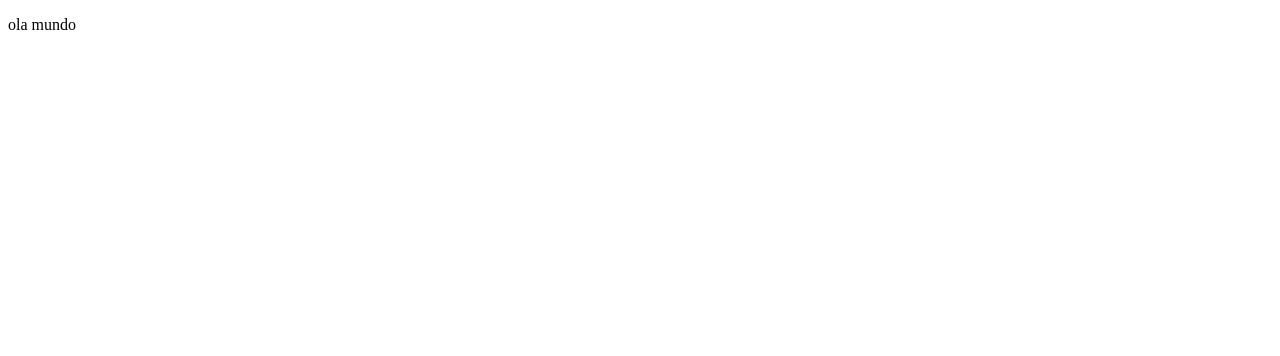
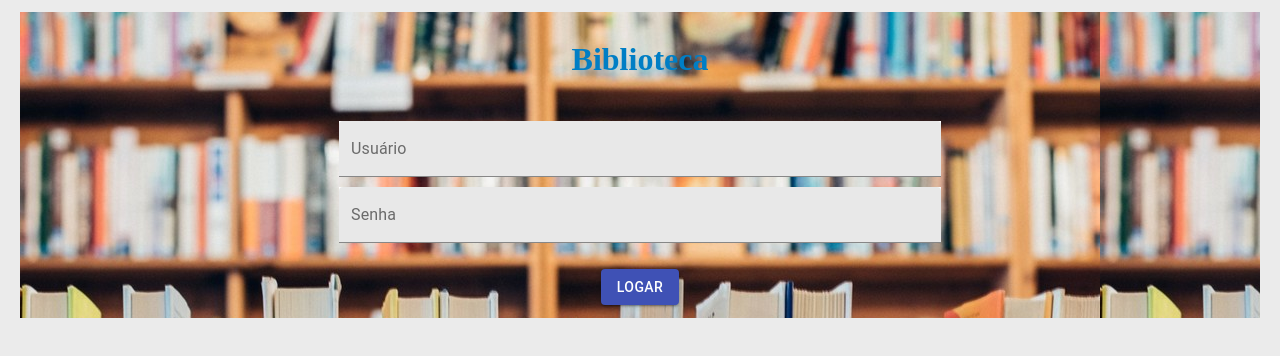
Before and after one commit to guimarcel/Estudos, a Next.js app: page / in a window 1280 px wide. Shown: the top 356 px of the page. Built offline with nearby package versions, Linux system fonts and the light colour scheme.

Commit message:
feat: created page login and redirect to page usuarios

```diff
--- a/components/login.js
+++ b/components/login.js
@@ -0,0 +1,58 @@
+import React, { useState, useEffect } from 'react'
+import Grid from '@material-ui/core/Grid'
+import { Button } from '@material-ui/core'
+import Paper from '@material-ui/core/Paper'
+import { TextField } from '@material-ui/core'
+import { useRouter } from 'next/router'
+import "../styles/global.scss"
+
+
+function Login() {
+    const [login, setLogin] = useState('')
+    const [passwd, setPasswd] = useState('')
+    const router = useRouter()
+    useEffect(() => {
+        console.log('chamou', login)
+    }, [login])
+    return (
+
+        <Grid container spacing={2} style={{ justifyContent: 'center', display: 'flex' }}>
+            <Grid item xs={12} style={{ justifyContent: 'center', display: 'flex' }}>
+                <h1 class="display-4">Biblioteca</h1>
+            </Grid>
+            <Grid
+                item xs={6}
+                style={{ justifyContent: 'center', display: 'flex', flexDirection: 'column' }}
+            >
+                <TextField
+                    style={{ margin: '5px', backgroundColor: 'white' }}
+                    variant='filled'
+                    label='Usuário'
+                    value={login}
+                    onChange={(e) => setLogin(e.target.value)}
+                />
+                <TextField
+                    style={{ margin: '5px', backgroundColor: 'white' }}
+                    variant='filled'
+                    label='Senha'
+                    value={passwd}
+                    onChange={(e) => setPasswd(e.target.value)}
+                />
+
+
+            </Grid>
+            <Grid item xs={12} style={{ justifyContent: 'center', display: 'flex', margin: '5px' }}>
+                <Button
+                    variant='contained'
+                    color='primary'
+                    onClick={() => router.push('/usuarios')}
+                >
+                    Logar
+                </Button>
+            </Grid>
+        </Grid>
+
+    )
+}
+
+export default Login
--- a/package.json
+++ b/package.json
@@ -9,6 +9,7 @@
     "lint": "next lint"
   },
   "dependencies": {
+    "@material-ui/core": "^4.12.3",
     "next": "12.1.4",
     "react": "18.0.0",
     "react-dom": "18.0.0"
--- /dev/null
+++ b/pages/_app.js
@@ -0,0 +1,32 @@
+import React from "react"
+import App from "next/app"
+import Head from "next/head"
+import "../styles/global.scss"
+
+class MyApp extends App {
+    // remove this 'getInitialProps' if you don't plan on render blocking
+    // for example, signing a user in before the requested page is loaded
+    static async getInitialProps({ Component, ctx }) {
+        return {
+            pageProps: {
+                ...(Component.getInitialProps
+                    ? await Component.getInitialProps(ctx)
+                    : {})
+            }
+        };
+    }
+
+    render() {
+        const { Component, pageProps } = this.props;
+        return (
+            <>
+                <Head>
+                    <link rel="icon" href="/favicon.ico" />
+                </Head>
+                <Component {...pageProps} />
+            </>
+        );
+    }
+}
+
+export default MyApp;
--- a/pages/index.js
+++ b/pages/index.js
@@ -1,7 +1,11 @@
+import LoginView from '../components/login.js'
 
+export default function Login() {
 
-export default function Login(){
   return (
-    <p>ola mundo</p>
+    <div style={{ backgroundImage: "url(/livros.jpeg)", width: '100%', heigth: '100% !important' }}>
+      <LoginView />
+    </div>
+
   )
 }
--- /dev/null
+++ b/styles/global.scss
@@ -0,0 +1,10 @@
+$foreground: #007ec5;
+$background: #ebebeb;
+
+body {
+  background: $background;
+  color: $foreground;
+  padding: 20px;
+  margin: 0;
+  min-height: 100vh;
+}
```
Also changed, not shown: components/users.js (added, +23 -0 lines), pages/usuarios.js (added, +13 -0 lines), public/livros.jpeg (added), 1 other file (tests, documents, lock files or other folders).
